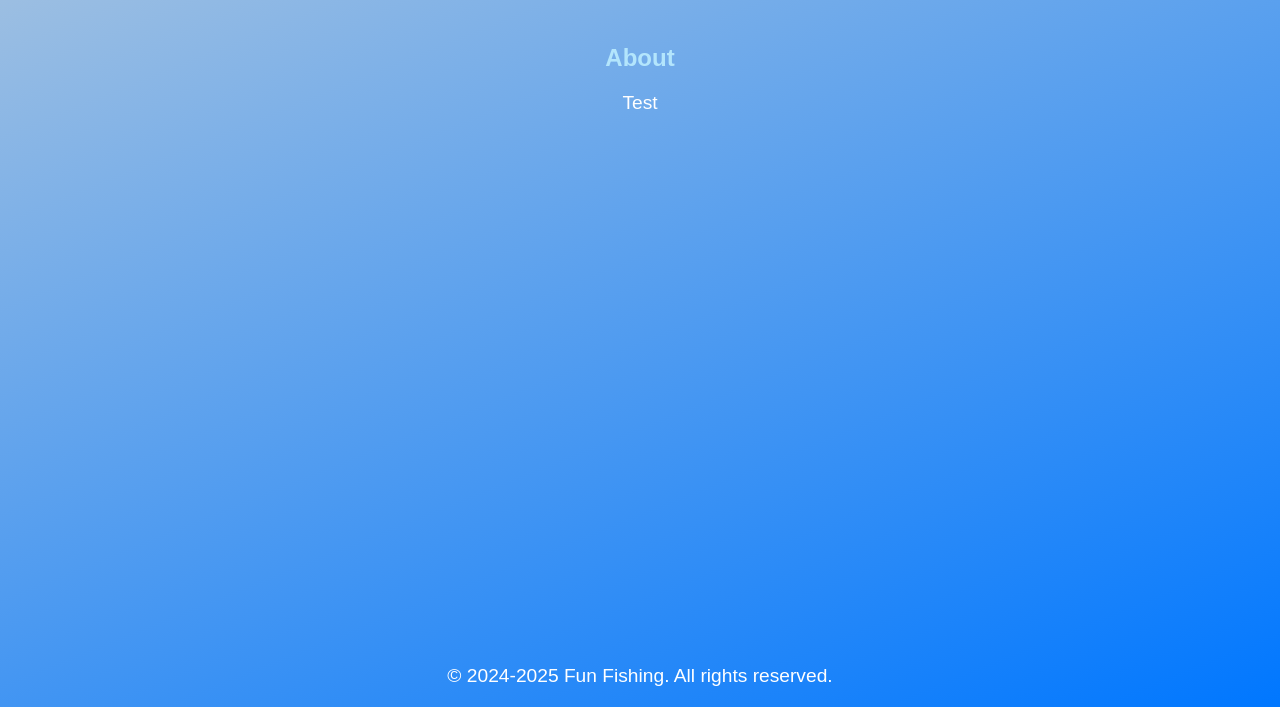
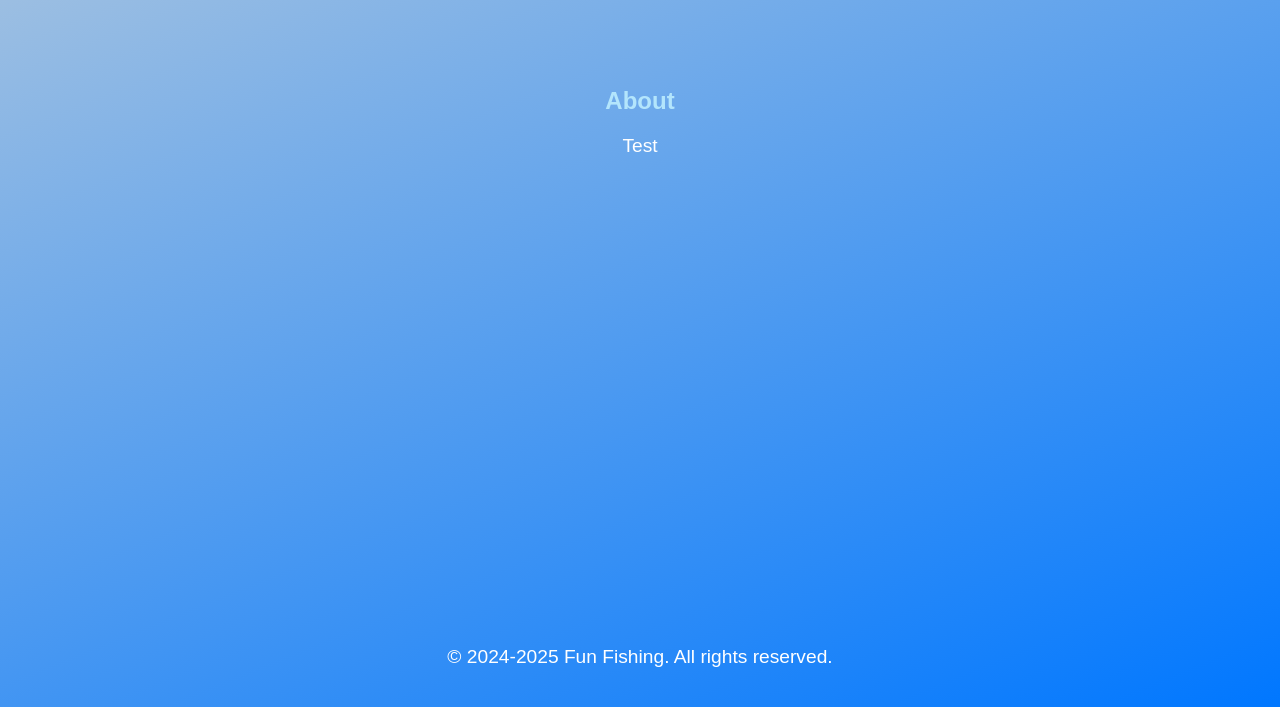
Before and after one commit to Bottomloader/web, a plain HTML site: page src/web/index.html in a window 1280 px wide. Shown: the part 93-800 px from the top of the page. Drawn offline with Linux system fonts and the light colour scheme.

Commit message:
Update index.html

```diff
--- a/src/web/index.html
+++ b/src/web/index.html
@@ -28,9 +28,6 @@
       margin: 0;
     }
 
-    header h1, footer p {
-      margin: 0;
-    }
     main {
       flex: 1;
       padding: 40px;
```
